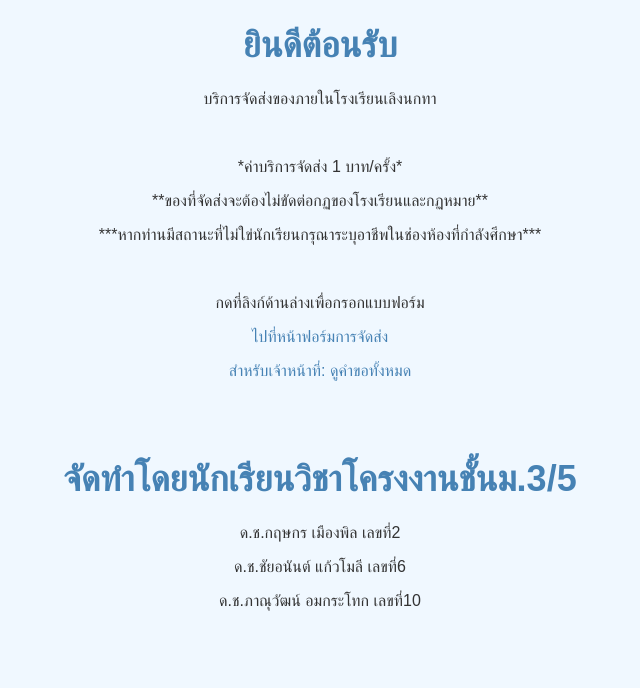
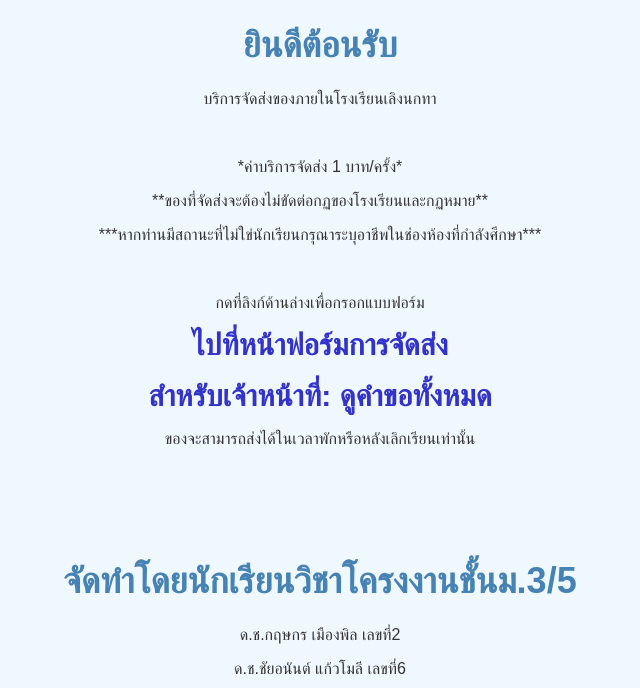
Before and after one commit to wiyadaprasomrak-collab/lndeliver-website, a Flask app: page / in a window 1280 px wide. Shown: the top 688 px of the page, without its empty margins (320-960 px from the left). Run offline with Flask 3, Linux system fonts and the light colour scheme.

Commit message:
Confirmed file structure is correct

```diff
--- a/static/style.css
+++ b/static/style.css
@@ -54,8 +54,10 @@ input[type="submit"]:hover {
     background-color: #45a049;
 }
 a {
-    color: #4682b4;
+    color: 	#3333CC;
     text-decoration: none;
+    font-size: 30px;
+    font-weight: bold;
 }
 a:hover {
     text-decoration: underline;
--- a/templates/index.html
+++ b/templates/index.html
@@ -18,6 +18,8 @@
     </p>
     <p>
         <a href="/login">สำหรับเจ้าหน้าที่: ดูคำขอทั้งหมด</a>
+        <br>
+        <p>ของจะสามารถส่งได้ในเวลาพักหรือหลังเลิกเรียนเท่านั้น</p>
         <br> <br> <br> <br>
         <h1>จัดทำโดยนักเรียนวิชาโครงงานชั้นม.3/5</h1>
         <p>ด.ช.กฤษกร เมืองพิล เลขที่2</p>
--- a/templates/requests.html
+++ b/templates/requests.html
@@ -10,7 +10,7 @@
         <ul>
             {% for req in requests %}
             <li>
-                <p><strong>ชื่อผู้จัดส่ง:</strong> {{ req.sender_name }}</p>
+                <p><strong>ชื่อ:</strong> {{ req.sender_name }}</p>
                 <p><strong>ห้องที่กำลังศึกษา:</strong> {{ req.study_room }}</p>
                 <p><strong>สถานที่รับของ:</strong> {{ req.pickup_location }}</p>
                 <p><strong>ชื่อผู้รับ:</strong> {{ req.receiver_name }}</p>
```
